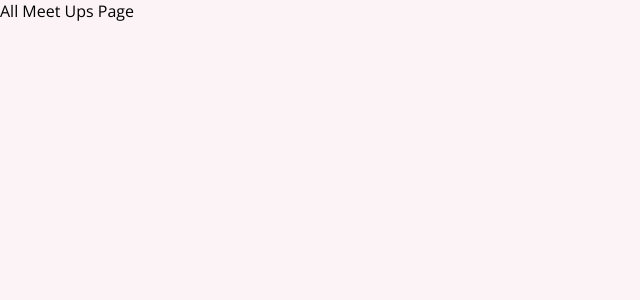
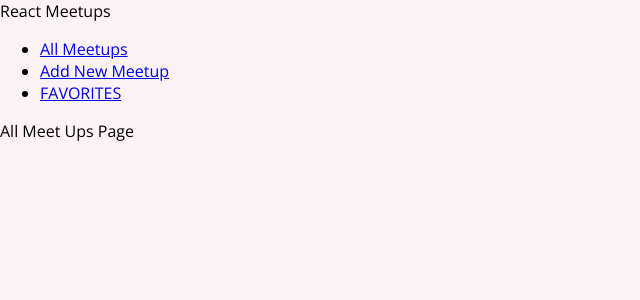
Before and after one commit to etorres-revature/React-meet-app, a React (Create React App) app: page / in a window 1280 px wide. Shown: the top 300 px of the page, without its empty margins (0-640 px from the left). Built offline with nearby package versions, Linux system fonts and the light colour scheme.

Commit message:
navigation added

```diff
--- a/src/App.js
+++ b/src/App.js
@@ -1,5 +1,6 @@
-import { Route } from "react-router-dom";
+import { Route, Switch } from "react-router-dom";
 
+import MainNavigation from "./components/layout/MainNavigation";
 import AllMeetUpsPage from "./pages/AllMeetUps";
 import NewMeetUpsPage from "./pages/NewMeetUp";
 import FavoritesPage from "./pages/Favorites";
@@ -7,15 +8,18 @@
 function App() {
   return (
     <div>
+      <MainNavigation />
+      <Switch>
         <Route exact path="/">
           <AllMeetUpsPage />
         </Route>
-      <Route exact path="/new-meetup">
+        <Route path="/new-meetup">
           <NewMeetUpsPage />
         </Route>
-      <Route exact path="/favorites">
+        <Route path="/favorites">
           <FavoritesPage />
         </Route>
+      </Switch>
     </div>
   );
 }
--- /dev/null
+++ b/src/components/layout/MainNavigation.js
@@ -0,0 +1,23 @@
+import { Link } from "react-router-dom";
+const MainNavigation = () => {
+  return (
+    <header>
+      <div>React Meetups</div>
+      <nav>
+        <ul>
+          <li>
+            <Link to="/">All Meetups</Link>
+          </li>
+          <li>
+            <Link to="/new-meetup">Add New Meetup</Link>
+          </li>
+          <li>
+            <Link to="/favorites">FAVORITES</Link>
+          </li>
+        </ul>
+      </nav>
+    </header>
+  );
+};
+
+export default MainNavigation;
```
Lines whose indentation alone changed are shown as unchanged.
